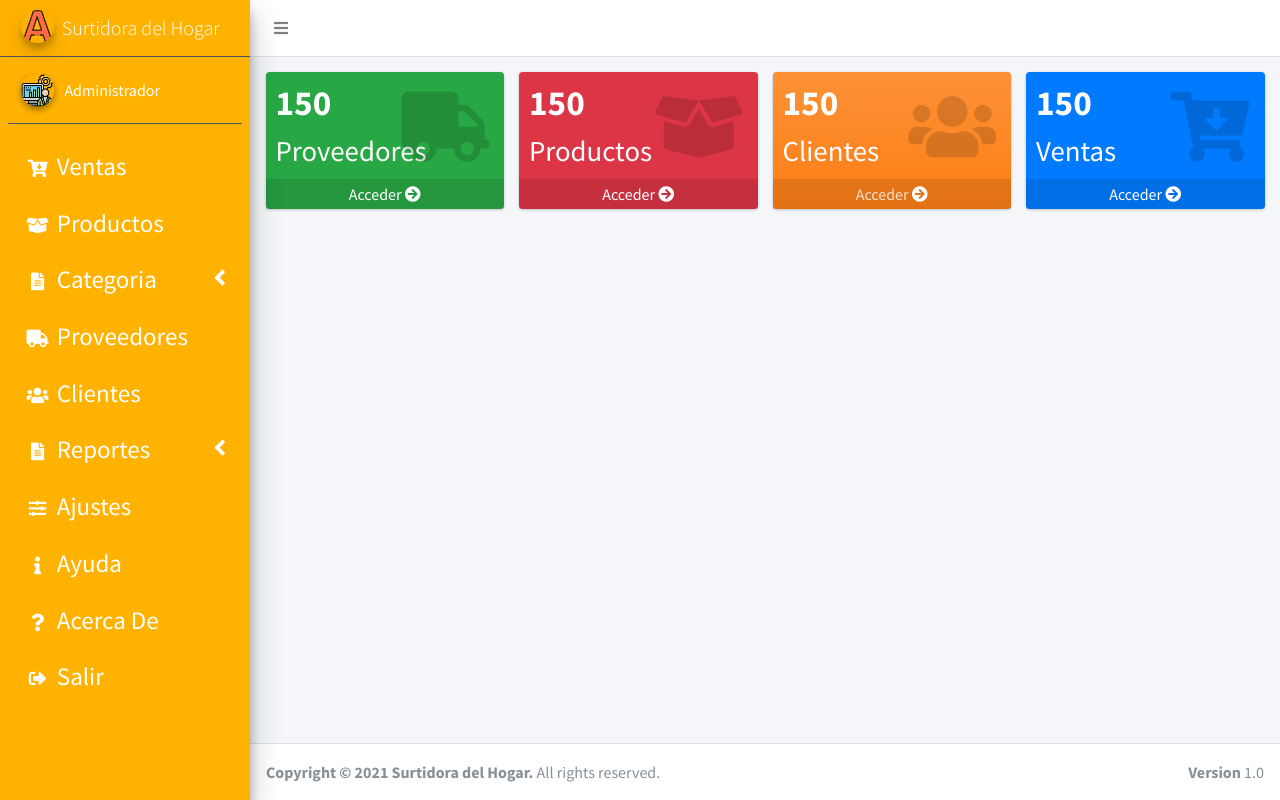
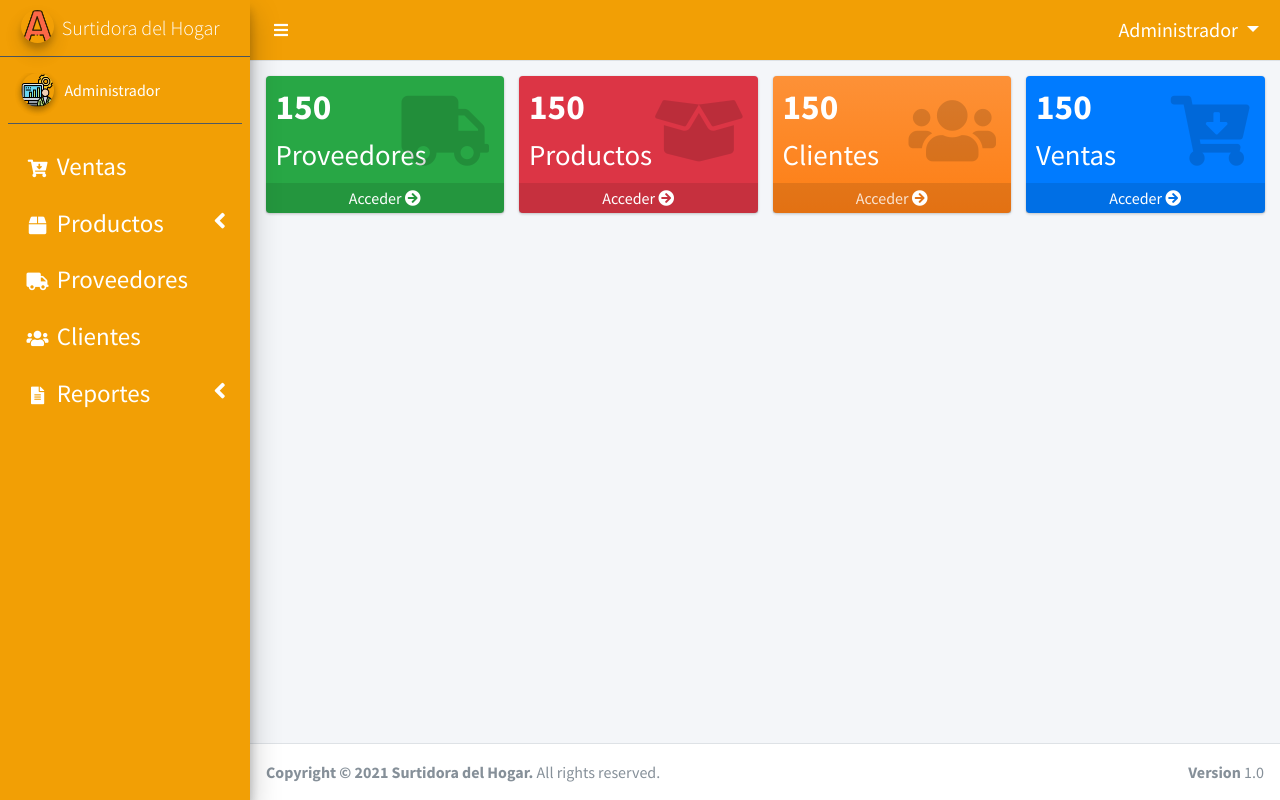
Before and after one commit to BenjaminHernandez24/ProyectoSurtidoraHogar, a PHP site: page /Views/Principal.php in a window 1280 px wide. Run offline with PHP 8.4, Linux system fonts and the light colour scheme; the visitor is signed in with stand-in values (Sample User, id 1); some libraries are stand-ins or nearby versions.

Commit message:
cambios en el diseño de navegacion y cambios en la vista del módulo de ventas

```diff
--- a/Views/Include/navegacion.php
+++ b/Views/Include/navegacion.php
@@ -1,23 +1,37 @@
 <?php
-    if(!isset($_SESSION['user']))
-    {
+if (!isset($_SESSION['user'])) {
     session_start();
 }
 ?>
 
 <!-- Navbar -->
-                <nav class="main-header navbar navbar-expand navbar-white navbar-light" >
+<nav class="main-header navbar navbar-expand navbar-white navbar-light" style="background-color: #F29F05;">
     <!-- Left navbar links -->
     <ul class="navbar-nav">
         <li class="nav-item">
-                            <a class="nav-link" data-widget="pushmenu" href="#"><i class="fas fa-bars"></i></a>
+            <a class="nav-link" data-widget="pushmenu" href="#"><i class="fas fa-bars" style="color:white"></i></a>
         </li>
+    </ul>
+
+    <!-- Right navbar links -->
+    <ul class="navbar-nav ml-auto">
+        <div class="btn-group" role="group">
+            <button style="color:white; font-size: 20px;" id="btnGroupDrop1" type="button" class="btn btn-block dropdown-toggle" data-toggle="dropdown" aria-haspopup="true" aria-expanded="false">
+                Administrador
+            </button>
+            <div class="dropdown-menu" aria-labelledby="btnGroupDrop1" style="background-color: #F29F05; font-size: 20px;">
+                <a class="dropdown-item nav-link" href="#" style="color:white"><i class="nav-icon fas fa-sliders-h" style="color:white"> Ajustes</i></a>
+                <a class="dropdown-item nav-link" href="#" style="color:white"><i class="nav-icon fas fa-question-circle" style="color:white"> Ayuda</i></a>
+                <a class="dropdown-item nav-link" href="#" style="color:white"><i class="nav-icon fas fa-info-circle" style="color:white"> Acerca De</i></a>
+                <a class="dropdown-item nav-link" href="#" style="color:white"><i class="nav-icon fas fa-sign-out-alt" style="color:white"> Salir</i></a>
+            </div>
+        </div>
     </ul>
 </nav>
 <!-- /.navbar -->
 
 <!-- Main Sidebar Container -->
-                <aside class="main-sidebar sidebar-dark-primary elevation-4" style="background-color: #ffb200;">
+<aside class="main-sidebar sidebar-dark-primary elevation-4" style="background-color: #F29F05;">
     <!-- Brand Logo -->
     <?php if ($_SESSION['user'] == "Empleado") { ?>
         <a href="../Views/principal.php" class="brand-link">
@@ -39,7 +53,7 @@
                     <a href="../Views/principal.php" class="d-block">Empleado</a>
                 </div>
 
-                            <?php }else if($_SESSION['user'] == "Administrador"){ ?>
+            <?php } else if ($_SESSION['user'] == "Administrador") { ?>
 
                 <a href="../Views/principal.php" class="brand-link">
                     <img src="dist/img/letraA.png" alt="AdminLTE Logo" class="brand-image img-circle elevation-3" style="opacity: .8">
@@ -78,37 +92,36 @@
                                     </p>
                                 </a>
                             </li>
-                                <?php if($_SESSION['user'] == "Administrador"){ ?>
+                            <?php if ($_SESSION['user'] == "Administrador") { ?>
 
-                                <li class="nav-item">
+                                <li class="nav-item has-treeview">
                                     <a href="#" class="nav-link">
-                                        <i class="nav-icon fas fa-box-open" style="color:white"></i>
+                                        <i class="nav-icon fas fa-box" style="color:white"></i>
                                         <p style="color:white; font-size: 25px;">
                                             Productos
-                                            </p>
-                                    </a>
-                                </li>
-                                <li class="nav-item has-treeview">
-                                    <a href="#" class="nav-link">
-                                        <i class="nav-icon fas fa-file-alt" style="color:white"></i>
-                                        <p style="color:white; font-size: 25px;">
-                                            Categoria
                                             <i class="fas fa-angle-left right"></i>
                                         </p>
                                     </a>
                                     <ul class="nav nav-treeview">
                                         <li class="nav-item">
                                             <a href="../Views/categoria_tipo.php" class="nav-link">
-                                                <i class="far fa-circle nav-icon"></i>
-                                                <p>Tipo de Producto</p>
+                                                <i class="nav-icon fas fa-box-open" style="color:white"></i>
+                                                <p style="color:white; font-size: 20px;">Productos</p>
+                                            </a>
+                                        </li>
+                                        <li class="nav-item">
+                                            <a href="../Views/categoria_tipo.php" class="nav-link">
+                                                <i class="nav-icon fas fa-boxes" style="color:white"></i>
+                                                <p style="color:white; font-size: 20px;">Tipo de Producto</p>
                                             </a>
                                         </li>
                                 </li>
                                 <li class="nav-item">
                                     <a href="../Views/categoria_marca.php" class="nav-link">
-                                                <i class="far fa-circle nav-icon"></i>
-                                                <p>Marca de Producto</p>
+                                        <i class="nav-icon fas fa-boxes" style="color:white"></i>
+                                        <p style="color:white; font-size: 20px;">Marca de Producto</p>
                                     </a>
+                                </li>
                         </ul>
                         </li>
                         <li class="nav-item">
@@ -177,46 +190,7 @@
                             </ul>
                         </li>
 
-                                <li class="nav-item">
-                                    <a href="#" class="nav-link">
-                                        <i class="nav-icon fas fa-sliders-h" style="color:white"></i>
-                                            <p style="color:white; font-size: 25px;">
-                                                Ajustes
-                                            </p>
-                                    </a>
-                                </li>
-
-                                <?php }?>
-                                <?php if ($_SESSION['user'] == "Empleado" || $_SESSION['user'] == "Administrador") { ?>
-                                <li class="nav-item">
-                                    <a href="../Views/Ayuda.php" class="nav-link">
-                                        <i class="nav-icon fas fa-info" style="color:white"></i>
-                                            <p style="color:white; font-size: 25px;">
-                                                Ayuda
-                                            </p>
-                                    </a>
-                                </li>
-
-                                <li class="nav-item">
-                                    <a href="#" class="nav-link">
-                                        <i class="nav-icon fas fa-question" style="color:white"></i>
-                                            <p style="color:white; font-size: 25px;">
-                                                Acerca De
-                                            </p>
-                                    </a>
-                                </li>
-
-                                <li class="nav-item">
-                                    <a href="#" class="nav-link">
-                                        <i class="nav-icon fas fa-sign-out-alt" style="color:white"></i>
-                                            <p style="color:white; font-size: 25px;">
-                                                Salir
-                                            </p>
-                                    </a>
-                                </li>
-
-                                <?php }?>
-
+                    <?php } ?>
 
                     </ul>
                     </nav>
```
Also changed, not shown: Views/FormulariosVentas/FrmVenta.php (+61 -9 lines). Lines whose indentation alone changed are shown as unchanged.
